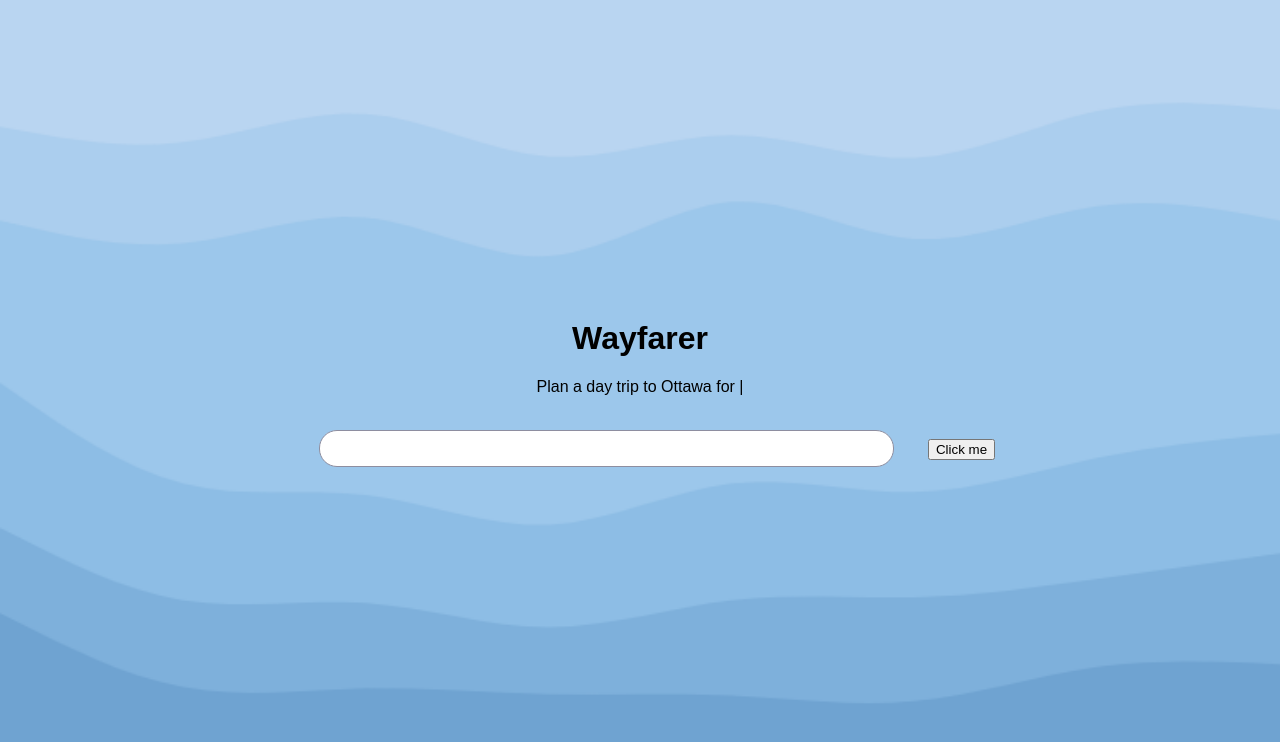
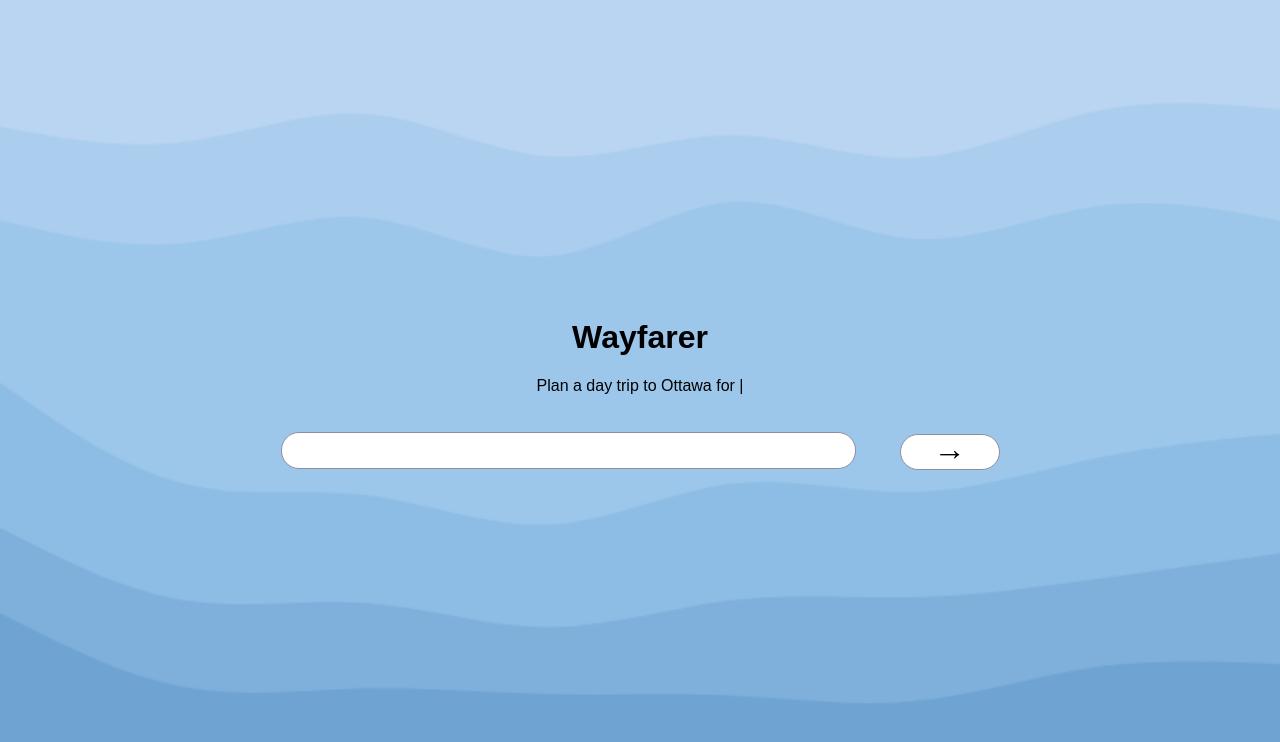
Before and after one commit to douglashuangg/Wayfarer, a React (Create React App) app in the folder client/: page / in a window 1280 px wide. Shown: the top 742 px of the page. Built offline with nearby package versions, Linux system fonts and the light colour scheme.

Commit message:
Button css

```diff
--- a/client/src/Title.css
+++ b/client/src/Title.css
@@ -90,3 +90,23 @@ h3 {
   margin-left: 3em;
   margin-right: 3em;
 }
+
+button {
+  border: 5px solid lightskyblue;
+    appearance: none;
+    background-color: #fff;
+    border-color: #8e8ea0;
+    border-width: 1px;
+    font-size: 2rem;
+    line-height: 1.5rem;
+    width: 100px;
+    height: 36px;
+    border-radius: 18px;
+    margin: 34px;
+    position: relative;
+    top: 5px;
+    padding-bottom: 6px;
+    margin-left: 10px;
+
+
+}
--- a/client/src/Title.js
+++ b/client/src/Title.js
@@ -140,7 +140,7 @@ const Title = () => {
               onChange={handleChange}
               value={search}
             ></input>
-            <button onClick={sendData}>Click me</button>
+            <button onClick={sendData}>→</button>
           </div>
         </div>
       )}
```
Lines whose indentation alone changed are shown as unchanged.
